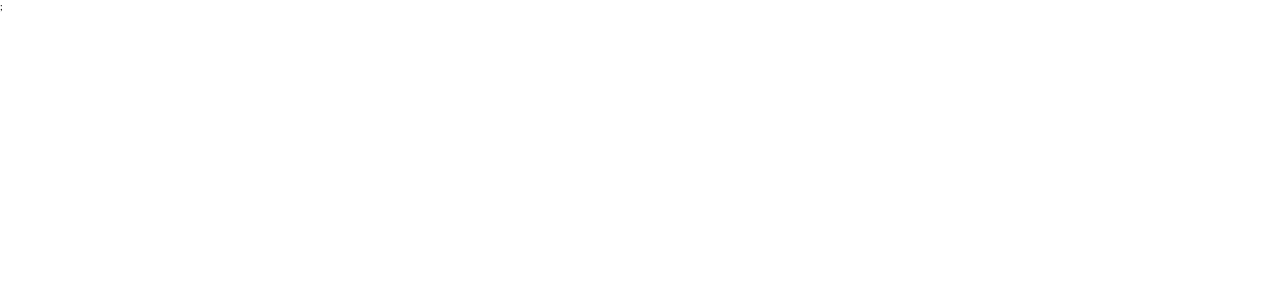
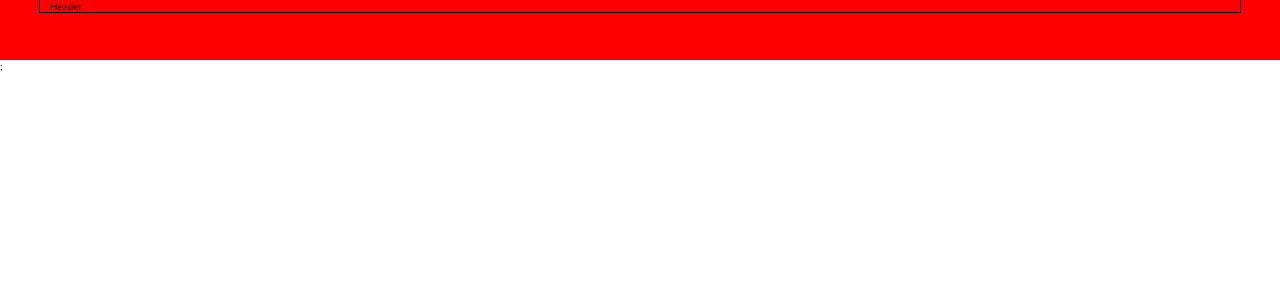
Before and after one commit to Dejan85/Proenglish-next, a Next.js app: page / in a window 1280 px wide. Shown: the top 300 px of the page. Built offline with nearby package versions, Linux system fonts and the light colour scheme.

Commit message:
created container

```diff
--- a/src/frontend/header/Header.tsx
+++ b/src/frontend/header/Header.tsx
@@ -1,7 +1,18 @@
-import React from "react";
+import styled from "styled-components";
+import { Container } from "src/ui";
+
+const HeaderWrapper = styled.header`
+  background: red;
+  width: 100%;
+  height: 6rem;
+`;
 
 const Header: React.FC = (): JSX.Element => {
-  return <div></div>;
+  return (
+    <HeaderWrapper>
+      <Container>Header</Container>
+    </HeaderWrapper>
+  );
 };
 
 export default Header;
--- a/src/frontend/layout/Layout.tsx
+++ b/src/frontend/layout/Layout.tsx
@@ -1,16 +1,18 @@
 import Head from "next/head";
-import { Container } from "src/ui";
+import { Header } from "src/frontend";
 
 const Layout: React.FC = ({ children }): JSX.Element => {
   return (
-    <Container>
+    <>
       <Head>
         <title>Proenglish dashboard</title>
         <meta charSet="utf-8" />
         <meta name="viewport" content="initial-scale=1.0, width=device-width" />
       </Head>
+
+      <Header />
       {children}
-    </Container>
+    </>
   );
 };
 
--- a/src/ui/container/Container.tsx
+++ b/src/ui/container/Container.tsx
@@ -1,9 +1,11 @@
 import styled from "styled-components";
 
 const Container = styled.main`
+  margin: 0 auto;
   max-width: 120rem;
   width: 100%;
-  height: 100vh;
+  outline: 1px solid black;
+  padding: 0 1rem;
 `;
 
 export default Container;
```
